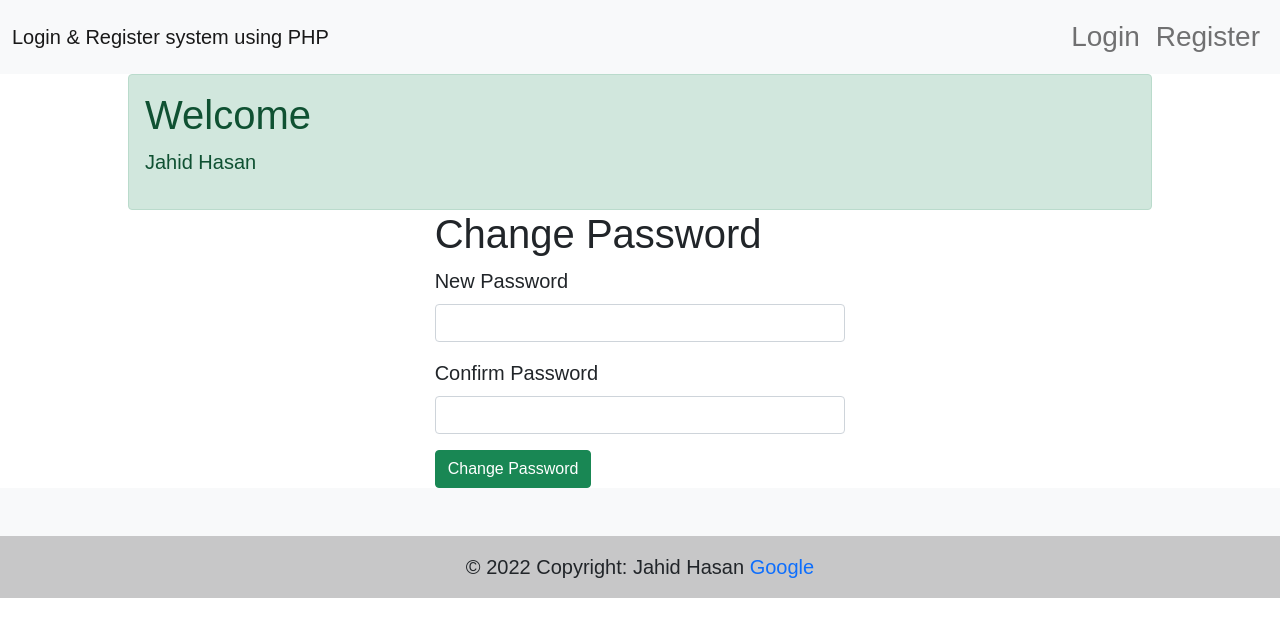
After one commit to mhannan-dev/php-oop-crud, a PHP site: page /profile.php in a window 1280 px wide. The commit adds this page. Shown: the top 637 px of the page. Run offline with PHP 8.4, Linux system fonts and the light colour scheme; some libraries are stand-ins or nearby versions; some web fonts are replaced.

Commit message:
modify some code

```diff
--- a/classes/User.php
+++ b/classes/User.php
@@ -1,6 +1,4 @@
 <?php
-
-use User as GlobalUser;
 
 class User{
         public function login()
--- /dev/null
+++ b/includes/footer.php
@@ -0,0 +1,32 @@
+
+    <!-- footer -->
+
+    <footer class="bg-light text-center text-lg-start pt-5">
+
+        <div class="text-center p-3" style="background-color: rgba(0, 0, 0, 0.2);">
+            © 2022 Copyright: Jahid Hasan
+            <a class="text-primary" href="https://www.google.com.com/">Google</a>
+        </div>
+
+    </footer>
+    <!-- end footer -->
+
+
+
+
+
+
+    <script src="https://ajax.googleapis.com/ajax/libs/jquery/3.5.1/jquery.min.js"></script>
+    <script src="https://cdn.jsdelivr.net/npm/@popperjs/core@2.10.2/dist/umd/popper.min.js" integrity="sha384-7+zCNj/IqJ95wo16oMtfsKbZ9ccEh31eOz1HGyDuCQ6wgnyJNSYdrPa03rtR1zdB" crossorigin="anonymous"></script>
+    <script src="https://cdn.jsdelivr.net/npm/bootstrap@5.1.3/dist/js/bootstrap.min.js" integrity="sha384-QJHtvGhmr9XOIpI6YVutG+2QOK9T+ZnN4kzFN1RtK3zEFEIsxhlmWl5/YESvpZ13" crossorigin="anonymous"></script>
+
+    <script>
+        // $(function(){
+        //     alert('working')
+        // }
+        // )
+    </script>
+
+</body>
+
+</html>
--- a/includes/init.php
+++ b/includes/init.php
@@ -4,6 +4,4 @@ session_start();
 require_once __DIR__.'/../function/function.php';
 require_once __DIR__.'/../classes/User.php';
 require_once 'db.connection.php';
-
-
 ?>
--- /dev/null
+++ b/includes/navbar.php
@@ -0,0 +1,37 @@
+<!DOCTYPE html>
+<html lang="en">
+
+<head>
+    <meta charset="UTF-8">
+    <meta http-equiv="X-UA-Compatible" content="IE=edge">
+    <meta name="viewport" content="width=device-width, initial-scale=1.0">
+    <title>PHP oop login reg system</title>
+    <link href="https://cdn.jsdelivr.net/npm/bootstrap@5.1.3/dist/css/bootstrap.min.css" rel="stylesheet" integrity="sha384-1BmE4kWBq78iYhFldvKuhfTAU6auU8tT94WrHftjDbrCEXSU1oBoqyl2QvZ6jIW3" crossorigin="anonymous">
+    <!-- custome css -->
+    <link rel="stylesheet" href="public/css/style.css">
+</head>
+
+<body>
+    <!-- nav bar -->
+    <nav class="navbar navbar-expand-lg navbar-light bg-light">
+        <div class="container-fluid nav-color">
+            <a class="navbar-brand" href="index.php">Login & Register system using PHP </a>
+            <button class="navbar-toggler" type="button" data-bs-toggle="collapse" data-bs-target="#navbarSupportedContent" aria-controls="navbarSupportedContent" aria-expanded="false" aria-label="Toggle navigation">
+                <span class="navbar-toggler-icon"></span>
+            </button>
+            <div class="collapse navbar-collapse" id="navbarSupportedContent">
+                <ul class="navbar-nav ms-auto mb-2 mb-lg-0">
+                    <li class="nav-item">
+                        <a class="nav-link" href="#" data-bs-toggle="modal" data-bs-target="#login">Login</a>
+                    </li>
+
+                    <li class="nav-item">
+                        <a class="nav-link" href="#" data-bs-toggle="modal" data-bs-target="#register">Register</a>
+                    </li>
+                </ul>
+
+            </div>
+        </div>
+    </nav>
+
+    <!-- navbar end -->
--- a/public/profile.php
+++ b/profile.php
@@ -1,43 +1,9 @@
-<!DOCTYPE html>
-<html lang="en">
+<?php
 
-<head>
-    <meta charset="UTF-8">
-    <meta http-equiv="X-UA-Compatible" content="IE=edge">
-    <meta name="viewport" content="width=device-width, initial-scale=1.0">
-    <title>PHP oop login reg system</title>
-    <link href="https://cdn.jsdelivr.net/npm/bootstrap@5.1.3/dist/css/bootstrap.min.css" rel="stylesheet" integrity="sha384-1BmE4kWBq78iYhFldvKuhfTAU6auU8tT94WrHftjDbrCEXSU1oBoqyl2QvZ6jIW3" crossorigin="anonymous">
-    <!-- custome css -->
-    <link rel="stylesheet" href="css/style.css">
-</head>
+include('./includes/navbar.php');
 
-<body>
-    <!-- nav bar -->
-    <nav class="navbar navbar-expand-lg navbar-light bg-light">
-        <div class="container-fluid nav-color">
-            <a class="navbar-brand" href="index.php">Login & Register system using PHP </a>
-            <button class="navbar-toggler" type="button" data-bs-toggle="collapse" data-bs-target="#navbarSupportedContent" aria-controls="navbarSupportedContent" aria-expanded="false" aria-label="Toggle navigation">
-                <span class="navbar-toggler-icon"></span>
-            </button>
-            <div class="collapse navbar-collapse" id="navbarSupportedContent">
-                <ul class="navbar-nav ms-auto mb-2 mb-lg-0">
-                    <li class="nav-item">
-                        <a class="nav-link active" aria-current="page" href="profile.php">Profile</a>
-                    </li>
-                    <li class="nav-item">
-                        <a class="nav-link" href="#" data-bs-toggle="modal" data-bs-target="#change-pass">Change Password</a>
-                    </li>
 
-                    <li class="nav-item">
-                        <a class="nav-link" href="logout.php">Logout</a>
-                    </li>
-                </ul>
-
-            </div>
-        </div>
-    </nav>
-
-    <!-- navbar end -->
+?>
 
 
     <!-- alert -->
@@ -123,34 +89,9 @@
 
 
 
-    <!-- footer -->
+    <?php
 
-    <footer class="bg-light text-center text-lg-start pt-5">
-
-        <div class="text-center p-3" style="background-color: rgba(0, 0, 0, 0.2);">
-            © 2022 Copyright: Jahid Hasan
-            <a class="text-primary" href="https://www.google.com.com/">Google</a>
-        </div>
-
-    </footer>
-    <!-- end footer -->
+include('./includes/footer.php');
 
 
-
-
-
-
-    <script src="https://ajax.googleapis.com/ajax/libs/jquery/3.5.1/jquery.min.js"></script>
-    <script src="https://cdn.jsdelivr.net/npm/@popperjs/core@2.10.2/dist/umd/popper.min.js" integrity="sha384-7+zCNj/IqJ95wo16oMtfsKbZ9ccEh31eOz1HGyDuCQ6wgnyJNSYdrPa03rtR1zdB" crossorigin="anonymous"></script>
-    <script src="https://cdn.jsdelivr.net/npm/bootstrap@5.1.3/dist/js/bootstrap.min.js" integrity="sha384-QJHtvGhmr9XOIpI6YVutG+2QOK9T+ZnN4kzFN1RtK3zEFEIsxhlmWl5/YESvpZ13" crossorigin="anonymous"></script>
-
-    <script>
-        // $(function(){
-        //     alert('working')
-        // }
-        // )
-    </script>
-
-</body>
-
-</html>
+?>
```
Also changed, not shown: auth.php (added, +7 -0 lines), index.php (renamed from public/index.php, +7 -66 lines), public/auth.php (deleted, +0 -7 lines), includes/register.php (added), includes/signup.php (added).
